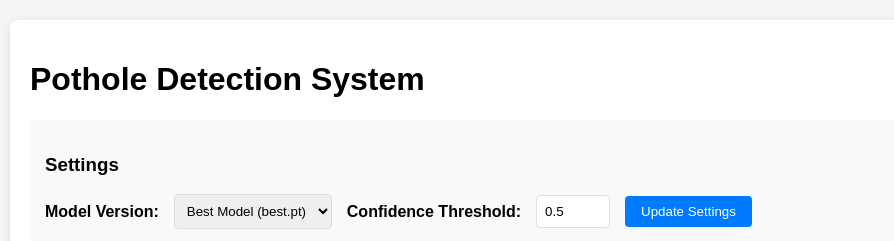
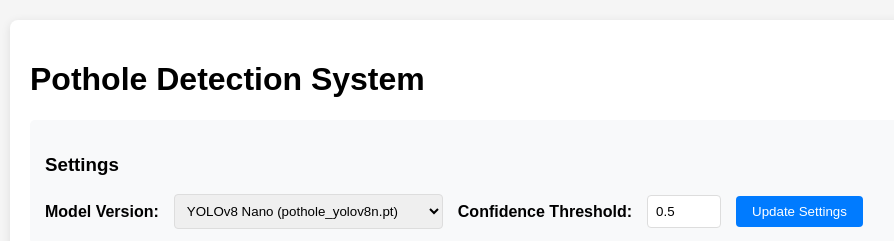
Before and after one commit to strng-fer/TubesMLOps_Kelompok8_RC, a FastAPI app: page / in a window 1280 px wide. Shown: the top 241 px of the page, without its empty margins (30-924 px from the left). Run offline with FastAPI, Linux system fonts and the light colour scheme.

Commit message:
Refactor Dockerfile and application code for improved model handling and feedback system; update README and HTML for new model options and feedback functionality.

```diff
--- a/app.py
+++ b/app.py
@@ -1,238 +1,163 @@
-from fastapi import FastAPI, File, UploadFile, HTTPException, Request, Form
-from fastapi.responses import JSONResponse, StreamingResponse, HTMLResponse
+from fastapi import FastAPI, Request, Form, Response
+from fastapi.responses import HTMLResponse, StreamingResponse
 from fastapi.templating import Jinja2Templates
-from fastapi.staticfiles import StaticFiles
 import cv2
-import numpy as np
-from ultralytics import YOLO
-from PIL import Image
-import io
-import logging
-import time
-from collections import defaultdict
-import subprocess
-import threading
+import json
 import os
 from datetime import datetime
+from ultralytics import YOLO
+import numpy as np
 
-# Set up logging for monitoring
-logging.basicConfig(level=logging.INFO)
-logger = logging.getLogger(__name__)
+app = FastAPI()
 
-app = FastAPI(title="Pothole Detection API", description="MLOps Pothole Detection using YOLO")
-
-# Mount static files and templates
-# app.mount("/static", StaticFiles(directory="static"), name="static")  # Commented out since no static files needed
+# Templates
 templates = Jinja2Templates(directory="templates")
 
-# Create directories for saved images
-os.makedirs("saved_images", exist_ok=True)
+# Global variables for settings
+current_model = "pothole_yolov8n.pt"
+confidence_threshold = 0.5
+model = None
 
-# Load YOLO model with error handling
-try:
-    model = YOLO("models/best.pt")
-    model_loaded = True
-    logger.info("Model loaded successfully")
-except Exception as e:
-    logger.error(f"Failed to load model: {e}")
-    model_loaded = False
-    model = None
+def load_model():
+    global model
+    try:
+        model_path = f"models/{current_model}"
+        if os.path.exists(model_path):
+            model = YOLO(model_path)
+            print(f"Model {current_model} loaded successfully")
+        else:
+            print(f"Model {model_path} not found")
+            model = None
+    except Exception as e:
+        print(f"Error loading model: {e}")
+        model = None
 
-# Global settings for UI
-current_model = "best.pt"
-confidence_threshold = 0.5
-last_detection_time = 0
-detection_delay = 5  # seconds
-
-# Simple in-memory metrics
-metrics = defaultdict(int)
-response_times = []
-
-@app.middleware("http")
-async def log_requests(request: Request, call_next):
-    start_time = time.time()
-    response = await call_next(request)
-    process_time = time.time() - start_time
-
-    metrics["total_requests"] += 1
-    response_times.append(process_time)
-
-    if response.status_code >= 400:
-        metrics["errors"] += 1
-
-    logger.info(f"Request: {request.method} {request.url} - Status: {response.status_code} - Time: {process_time:.4f}s")
-
-    return response
-
-@app.get("/health")
-async def health_check():
-    """Health check endpoint for monitoring model status."""
-    if model_loaded:
-        return {"status": "healthy", "model_loaded": True}
-    else:
-        raise HTTPException(status_code=503, detail="Model not loaded")
-
-@app.get("/metrics")
-async def get_metrics():
-    """Basic metrics endpoint for monitoring."""
-    avg_time = sum(response_times) / len(response_times) if response_times else 0
-    return {
-        "total_requests": metrics["total_requests"],
-        "errors": metrics["errors"],
-        "avg_response_time": avg_time,
-        "model_loaded": model_loaded
-    }
-
-@app.post("/predict")
-async def predict(file: UploadFile = File(...)):
-    if not model_loaded:
-        raise HTTPException(status_code=503, detail="Model not available")
-
-    # Validate file type
-    if not file.content_type.startswith("image/"):
-        raise HTTPException(status_code=400, detail="File must be an image")
-
-    try:
-        # Read image file
-        contents = await file.read()
-        image = Image.open(io.BytesIO(contents))
-        image = np.array(image)
-
-        # Perform detection
-        results = model(image)
-
-        # Extract bounding boxes and confidence scores
-        detections = []
-        for result in results:
-            for box in result.boxes:
-                x1, y1, x2, y2 = box.xyxy[0].tolist()
-                conf = box.conf[0].item()
-                cls = int(box.cls[0].item())
-                detections.append({
-                    "bbox": [x1, y1, x2, y2],
-                    "confidence": conf,
-                    "class": cls
-                })
-
-        # Log prediction for monitoring
-        logger.info(f"Prediction completed: {len(detections)} detections")
-
-        return JSONResponse(content={"detections": detections})
-
-    except Exception as e:
-        logger.error(f"Prediction error: {e}")
-        raise HTTPException(status_code=500, detail="Prediction failed")
-
-@app.post("/drift_check")
-async def drift_check():
-    """Check model performance drift by evaluating on test set."""
-    if not model_loaded:
-        raise HTTPException(status_code=503, detail="Model not available")
-
-    try:
-        # Run validation on test set
-        results = model.val(data="data.yaml", split="test")
-
-        # Extract metrics
-        metrics_result = {
-            "precision": results.results_dict.get("metrics/precision(B)", 0),
-            "recall": results.results_dict.get("metrics/recall(B)", 0),
-            "map50": results.results_dict.get("metrics/mAP50(B)", 0),
-            "map50_95": results.results_dict.get("metrics/mAP50-95(B)", 0)
-        }
-
-        logger.info(f"Drift check completed: {metrics_result}")
-
-        return JSONResponse(content={"drift_metrics": metrics_result})
-
-    except Exception as e:
-        logger.error(f"Drift check error: {e}")
-        raise HTTPException(status_code=500, detail="Drift check failed")
-
-@app.post("/update_settings")
-async def update_settings(model_version: str = Form(...), confidence: float = Form(...)):
-    """Update model and confidence settings."""
-    global current_model, confidence_threshold, model, model_loaded
-
-    confidence_threshold = confidence
-
-    if model_version != current_model:
-        current_model = model_version
-        try:
-            model = YOLO(f"models/{model_version}")
-            model_loaded = True
-            logger.info(f"Model switched to {model_version}")
-        except Exception as e:
-            logger.error(f"Failed to load model {model_version}: {e}")
-            model_loaded = False
-
-    return {"message": "Settings updated", "model": current_model, "confidence": confidence_threshold}
+# Load initial model
+load_model()
 
 def generate_frames():
-    """Generate video frames with real-time detection."""
-    global last_detection_time
+    try:
+        cap = cv2.VideoCapture(0)  # Use webcam
+        if not cap.isOpened():
+            print("Cannot open webcam")
+            # Return a placeholder frame
+            placeholder = np.zeros((480, 640, 3), dtype=np.uint8)
+            cv2.putText(placeholder, "Webcam not available", (50, 240), cv2.FONT_HERSHEY_SIMPLEX, 1, (255, 255, 255), 2)
+            ret, buffer = cv2.imencode('.jpg', placeholder)
+            frame = buffer.tobytes()
+            yield (b'--frame\r\n'
+                   b'Content-Type: image/jpeg\r\n\r\n' + frame + b'\r\n')
+            return
 
-    cap = cv2.VideoCapture(0)  # Use webcam
+        while True:
+            success, frame = cap.read()
+            if not success:
+                break
 
-    if not cap.isOpened():
-        # If webcam not available, return error frame
-        error_frame = np.zeros((480, 640, 3), dtype=np.uint8)
-        cv2.putText(error_frame, "Webcam not available", (50, 240), cv2.FONT_HERSHEY_SIMPLEX, 1, (255, 255, 255), 2)
-        ret, buffer = cv2.imencode('.jpg', error_frame)
-        frame_bytes = buffer.tobytes()
-        while True:
+            # Perform inference if model is loaded
+            if model:
+                try:
+                    results = model(frame, conf=confidence_threshold)
+
+                    # Draw detections
+                    for result in results:
+                        for box in result.boxes:
+                            x1, y1, x2, y2 = box.xyxy[0].tolist()
+                            conf = box.conf[0].item()
+
+                            # Draw rectangle
+                            cv2.rectangle(frame, (int(x1), int(y1)), (int(x2), int(y2)), (0, 255, 0), 2)
+
+                            # Draw confidence
+                            cv2.putText(frame, f"{conf:.2f}", (int(x1), int(y1)-10),
+                                      cv2.FONT_HERSHEY_SIMPLEX, 0.5, (0, 255, 0), 2)
+                except Exception as e:
+                    print(f"Inference error: {e}")
+                    cv2.putText(frame, "Inference error", (10, 30), cv2.FONT_HERSHEY_SIMPLEX, 1, (0, 0, 255), 2)
+
+            # Encode frame
+            ret, buffer = cv2.imencode('.jpg', frame)
+            frame = buffer.tobytes()
+
             yield (b'--frame\r\n'
-                   b'Content-Type: image/jpeg\r\n\r\n' + frame_bytes + b'\r\n')
-            time.sleep(1)
-
-    while True:
-        success, frame = cap.read()
-        if not success:
-            break
-
-        # Perform detection if model is loaded
-        if model_loaded and model:
-            results = model(frame, conf=confidence_threshold)
-
-            # Draw detections
-            annotated_frame = results[0].plot()
-
-            # Check for detections and save image if needed
-            detections = len(results[0].boxes)
-            if detections > 0:
-                current_time = time.time()
-                if current_time - last_detection_time > detection_delay:
-                    timestamp = datetime.now().strftime("%Y%m%d_%H%M%S")
-                    filename = f"saved_images/detection_{timestamp}.jpg"
-                    cv2.imwrite(filename, frame)
-                    last_detection_time = current_time
-                    logger.info(f"Saved detection image: {filename}")
-        else:
-            annotated_frame = frame
-
-        # Encode frame
-        ret, buffer = cv2.imencode('.jpg', annotated_frame)
-        frame_bytes = buffer.tobytes()
-
-        yield (b'--frame\r\n'
-               b'Content-Type: image/jpeg\r\n\r\n' + frame_bytes + b'\r\n')
-
-@app.get("/video_feed")
-async def video_feed():
-    """Video streaming endpoint."""
-    return StreamingResponse(generate_frames(), media_type="multipart/x-mixed-replace; boundary=frame")
+                   b'Content-Type: image/jpeg\r\n\r\n' + frame + b'\r\n')
+    except Exception as e:
+        print(f"Video generation error: {e}")
+    finally:
+        try:
+            cap.release()
+        except:
+            pass
 
 @app.get("/", response_class=HTMLResponse)
 async def home(request: Request):
-    """Main UI page for pothole detection."""
     return templates.TemplateResponse("index.html", {
         "request": request,
         "current_model": current_model,
         "confidence_threshold": confidence_threshold
     })
 
-if __name__ == "__main__":
-    import uvicorn
-    import os
-    port = int(os.getenv("PORT", 8000))
-    uvicorn.run(app, host="0.0.0.0", port=port)
+@app.get("/video_feed")
+async def video_feed():
+    return StreamingResponse(generate_frames(),
+                           media_type="multipart/x-mixed-replace; boundary=frame")
+
+@app.post("/update_settings")
+async def update_settings(
+    model_version: str = Form(...),
+    confidence: float = Form(...)
+):
+    global current_model, confidence_threshold
+    current_model = model_version
+    confidence_threshold = confidence
+
+    # Reload model
+    load_model()
+
+    return {
+        "model": current_model,
+        "confidence": confidence_threshold
+    }
+
+@app.post("/feedback")
+async def submit_feedback(has_pothole: bool = Form(...)):
+    # Load existing feedback log
+    feedback_file = "feedback_log.json"
+    try:
+        if os.path.exists(feedback_file) and os.path.getsize(feedback_file) > 0:
+            with open(feedback_file, 'r') as f:
+                feedback_log = json.load(f)
+        else:
+            feedback_log = []
+    except json.JSONDecodeError:
+        print("Invalid JSON in feedback_log.json, starting fresh")
+        feedback_log = []
+
+    # Add new feedback
+    feedback_entry = {
+        "timestamp": datetime.now().isoformat(),
+        "has_pothole": has_pothole
+    }
+    feedback_log.append(feedback_entry)
+
+    # Save feedback log
+    with open(feedback_file, 'w') as f:
+        json.dump(feedback_log, f, indent=2)
+
+    # Save current frame as image if pothole detected
+    saved_image = False
+    if has_pothole:
+        try:
+            cap = cv2.VideoCapture(0)
+            ret, frame = cap.read()
+            if ret:
+                timestamp = datetime.now().strftime("%Y%m%d_%H%M%S")
+                image_path = f"saved_images/pothole_{timestamp}.jpg"
+                os.makedirs("saved_images", exist_ok=True)
+                cv2.imwrite(image_path, frame)
+                saved_image = True
+            cap.release()
+        except Exception as e:
+            print(f"Error saving image: {e}")
+
+    return {"saved_image": saved_image}
--- a/inference/predict.py
+++ b/inference/predict.py
@@ -1,9 +1,9 @@
 from ultralytics import YOLO
 import cv2
 
-def predict_image(image_path):
+def predict_image(image_path, model_path="../models/pothole_yolov8n.pt"):
     # Load model
-    model = YOLO("../models/best.pt")
+    model = YOLO(model_path)
 
     # Load image
     image = cv2.imread(image_path)
--- a/templates/index.html
+++ b/templates/index.html
@@ -75,8 +75,9 @@
             <form id="settingsForm">
                 <label for="model">Model Version:</label>
                 <select id="model" name="model_version">
-                    <option value="best.pt" {% if current_model == 'best.pt' %}selected{% endif %}>Best Model (best.pt)</option>
-                    <!-- Add more model options here if available -->
+                    <option value="pothole_yolov8n.pt" {% if current_model == 'pothole_yolov8n.pt' %}selected{% endif %}>YOLOv8 Nano (pothole_yolov8n.pt)</option>
+                    <option value="pothole_yolov8s.pt" {% if current_model == 'pothole_yolov8s.pt' %}selected{% endif %}>YOLOv8 Small (pothole_yolov8s.pt)</option>
+                    <option value="pothole_yolov8m.pt" {% if current_model == 'pothole_yolov8m.pt' %}selected{% endif %}>YOLOv8 Medium (pothole_yolov8m.pt)</option>
                 </select>
 
                 <label for="confidence">Confidence Threshold:</label>
@@ -90,6 +91,12 @@
         <div class="video-container">
             <h3>Live Video Feed</h3>
             <img id="videoFeed" src="/video_feed" alt="Live video feed">
+
+            <div class="feedback-buttons" style="margin-top: 20px;">
+                <h4>Provide Feedback:</h4>
+                <button id="feedbackYes" style="padding: 10px 20px; background: #28a745; color: white; border: none; border-radius: 4px; cursor: pointer; margin-right: 10px;">Ada Pothole</button>
+                <button id="feedbackNo" style="padding: 10px 20px; background: #dc3545; color: white; border: none; border-radius: 4px; cursor: pointer;">Tidak Ada Pothole</button>
+            </div>
         </div>
 
         <div class="status" id="status">
@@ -122,6 +129,35 @@
                 console.error('Error:', error);
             }
         });
+
+        // Feedback buttons
+        document.getElementById('feedbackYes').addEventListener('click', async function() {
+            await submitFeedback(true);
+        });
+
+        document.getElementById('feedbackNo').addEventListener('click', async function() {
+            await submitFeedback(false);
+        });
+
+        async function submitFeedback(hasPothole) {
+            const formData = new FormData();
+            formData.append('has_pothole', hasPothole);
+
+            try {
+                const response = await fetch('/feedback', {
+                    method: 'POST',
+                    body: formData
+                });
+
+                const result = await response.json();
+                document.getElementById('status').textContent =
+                    `Status: Feedback submitted - Image saved: ${result.saved_image}`;
+
+            } catch (error) {
+                document.getElementById('status').textContent = 'Status: Error submitting feedback';
+                console.error('Error:', error);
+            }
+        }
     </script>
 </body>
 </html>
--- /dev/null
+++ b/test_app.py
@@ -0,0 +1,6 @@
+from fastapi import FastAPI
+app = FastAPI()
+
+@app.get('/health')
+def health():
+    return {'status': 'ok'}
```
Also changed, not shown: feedback_log.json (added, +46 -0 lines), readme.md, 2 other files.
